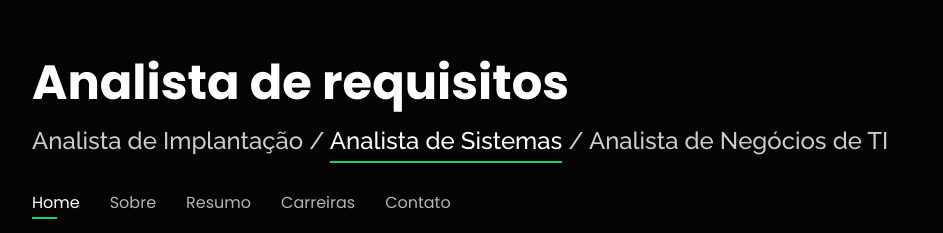
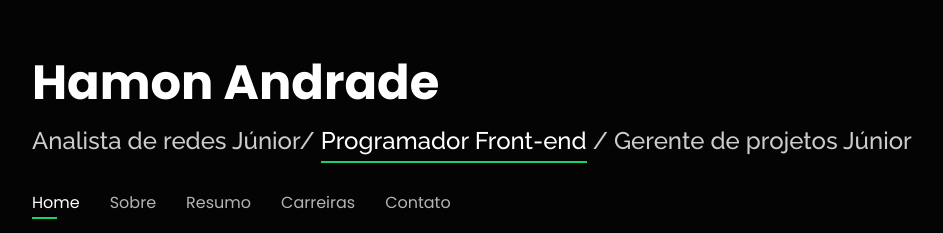
Before and after one commit to hamonh/Personal, a plain HTML site: page index.html in a window 1280 px wide. Shown: the part 223-456 px from the top of the page, without its empty margins (50-993 px from the left). Drawn offline with nearby package versions, Linux system fonts and the light colour scheme.

Commit message:
Update index.html

```diff
--- a/index.html
+++ b/index.html
@@ -5,7 +5,7 @@
   <meta charset="utf-8">
   <meta content="width=device-width, initial-scale=1.0" name="viewport">
 
-  <title>Analista de requisitos</title>
+  <title>Portifólio</title>
   <meta content="" name="description">
   <meta content="" name="keywords">
 
@@ -34,10 +34,10 @@
   <header id="header">
     <div class="container">
 
-      <h1><a href="index.html"> Analista de requisitos</a></h1>
+      <h1><a href="index.html"> Hamon Andrade</a></h1>
       <!-- Uncomment below if you prefer to use an image logo -->
       <!-- <a href="index.html" class="mr-auto"><img src="assets/img/logo.png" alt="" class="img-fluid"></a> -->
-      <h2>Analista de Implantação / <span>Analista de Sistemas</span> / Analista de Negócios de TI </h2>
+      <h2>Analista de redes Júnior/ <span>Programador Front-end</span> / Gerente de projetos Júnior </h2>
 
       <nav id="navbar" class="navbar">
         <ul>
@@ -68,7 +68,7 @@
 
       <div class="section-title">
         <h2>Sobre</h2>
-        <p>Aprenda mais sobre Analista de requisitos</p>
+        <p></p>
       </div>
 
       <div class="row">
@@ -76,7 +76,7 @@
           <img src="assets/img/fundo.jpg" class="img-fluid" alt="">
         </div>
         <div class="col-lg-8 pt-4 pt-lg-0 content" data-aos="fade-left">
-          <h3> Analista de requisitos </h3>
+          <h3> Sobre mim </h3>
           <p class="fst-italic">
             O analista de requisitos é o profissional responsável por analisar,
             formular e priorizar os requisitos de um projeto sobre o qual um plano
```
